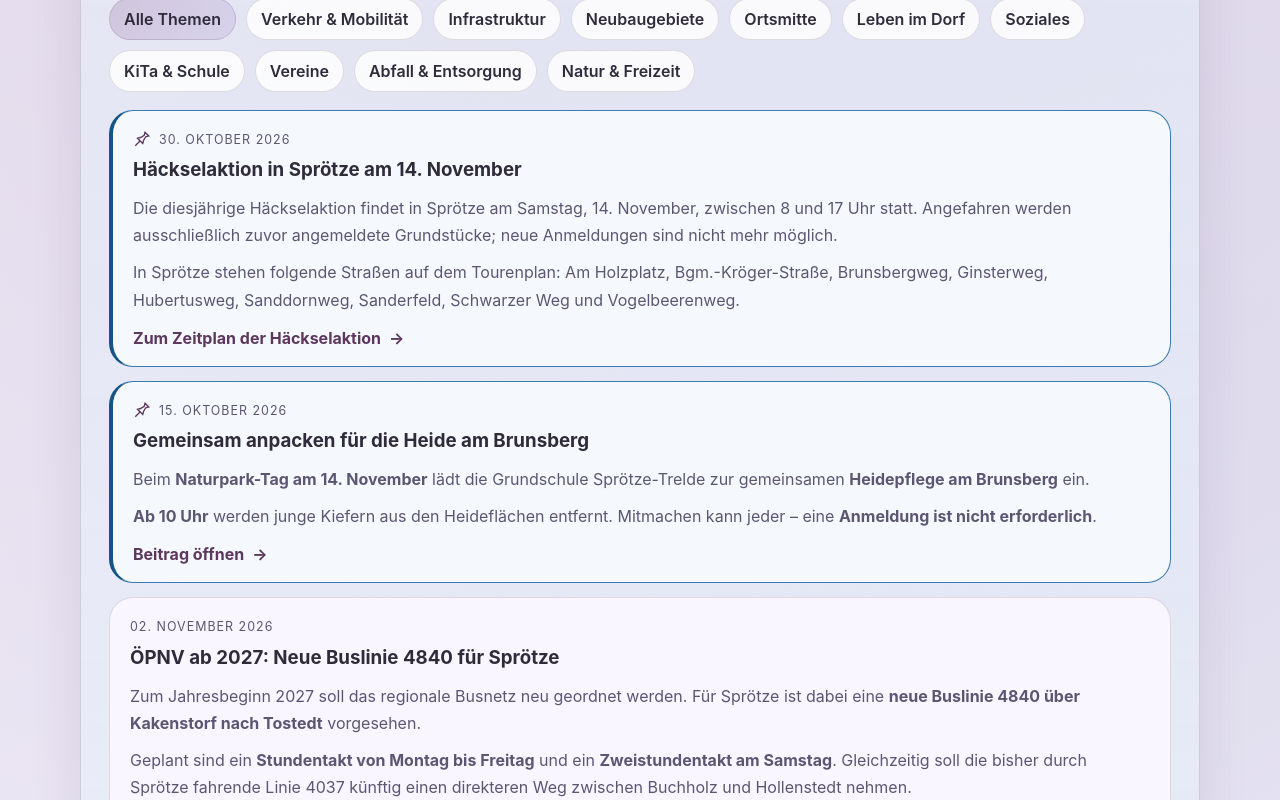
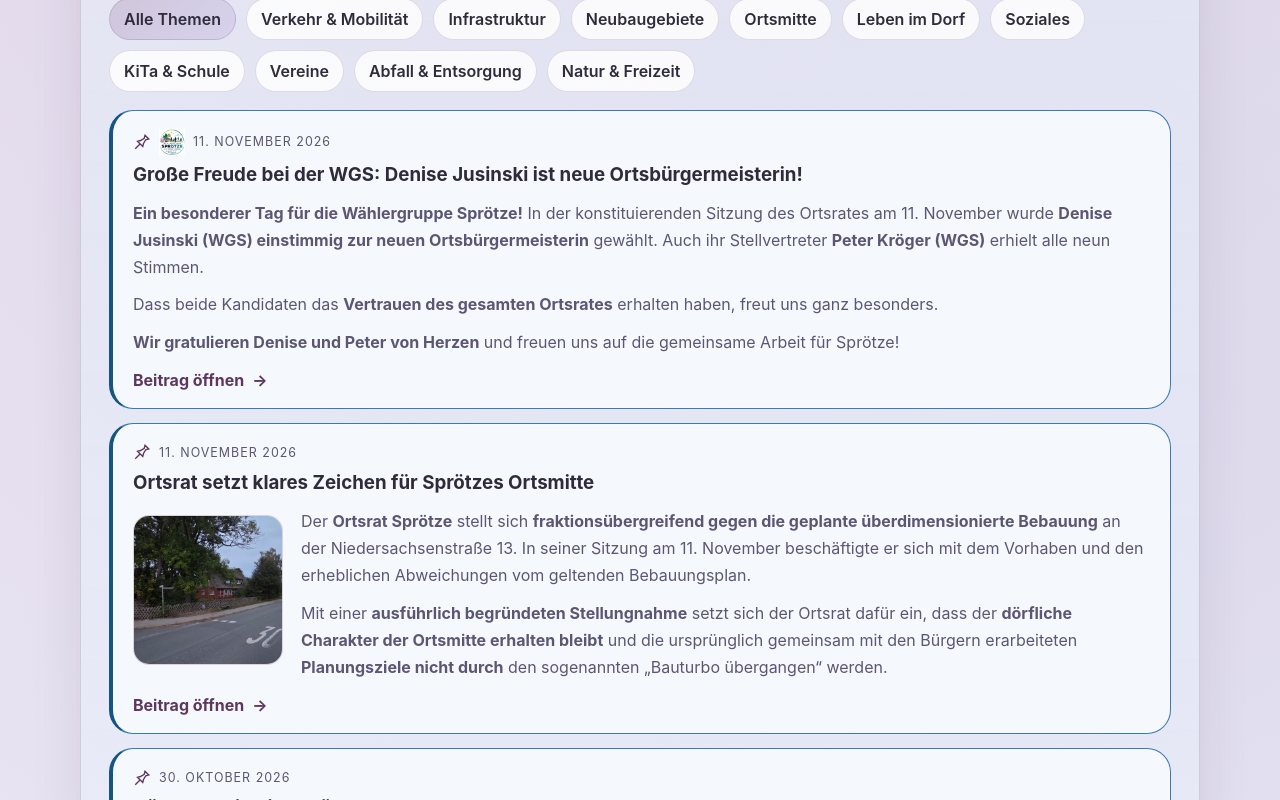
Before and after one commit to chrbucs2/waehlergruppe-sproetze, a React (Vite) app: page /sproetze-aktuell in a window 1280 px wide. Shown: the part 480-1280 px from the top of the page. Built offline with nearby package versions, Linux system fonts and the light colour scheme.

Commit message:
Add Ortsrat election and Bauturbo news
Co-authored-by: Copilot <223556219+Copilot@users.noreply.github.com>

```diff
--- a/src/data/news.ts
+++ b/src/data/news.ts
@@ -1478,5 +1478,78 @@ export const news: NewsModel[] = [
                 ],
             },
         ],
-    }
+    },
+    {
+        id: 'ortsrat-sproetze-neue-ortsbuergermeisterin-2026',
+        slug: 'ortsrat-sproetze-neue-ortsbuergermeisterin-2026',
+        title: 'Große Freude bei der WGS: Denise Jusinski ist neue Ortsbürgermeisterin!',
+        publishedAt: '2026-11-11',
+        topicIds: ['ortsrat'],
+        highlight: true,
+        badges: [{ type: 'wgs' }, { type: 'pin', endDate: '2026-11-14' }],
+        summary: [
+            '**Ein besonderer Tag für die Wählergruppe Sprötze!** In der konstituierenden Sitzung des Ortsrates am 11. November wurde **Denise Jusinski (WGS) einstimmig zur neuen Ortsbürgermeisterin** gewählt. Auch ihr Stellvertreter **Peter Kröger (WGS)** erhielt alle neun Stimmen.',
+            'Dass beide Kandidaten das **Vertrauen des gesamten Ortsrates** erhalten haben, freut uns ganz besonders. ',
+            '**Wir gratulieren Denise und Peter von Herzen** und freuen uns auf die gemeinsame Arbeit für Sprötze!',
+        ],
+        introduction: [
+            'Mit einem erfreulichen Ergebnis ist der neue Ortsrat Sprötze in die Wahlperiode 2026 bis 2031 gestartet. **Denise Jusinski und Peter Kröger von der Wählergruppe Sprötze wurden jeweils mit allen neun Stimmen** zur Ortsbürgermeisterin beziehungsweise zum stellvertretenden Ortsbürgermeister gewählt.',
+            'Für unsere Wählergruppe ist dies ein ganz besonderer Moment. Wir freuen uns über das große Vertrauen, das beide über die Fraktionsgrenzen hinweg erhalten haben.',
+        ],
+        sections: [
+            {
+                title: 'Gemeinsam Verantwortung für Sprötze übernehmen',
+                paragraphs: [
+                    'Denise Jusinski übernimmt als neue Ortsbürgermeisterin eine wichtige Aufgabe: Sie wird Sprötze repräsentieren, die Sitzungen des Ortsrates leiten und sich für die Interessen unserer Ortschaft einsetzen. Mit Peter Kröger steht ihr ein erfahrenes Ortsratsmitglied als Stellvertreter zur Seite.',
+                    'Die **einstimmige Wahl beider Kandidaten** ist ein schöner Auftakt für die neue Wahlperiode. Wir hoffen, dass dieses Miteinander auch die zukünftige Arbeit im Ortsrat prägen wird – unabhängig von Parteizugehörigkeiten und immer mit dem Blick auf das Wohl unseres Dorfes.',
+                ],
+            },
+            {
+                title: 'Herzlichen Glückwunsch und vielen Dank!',
+                paragraphs: [
+                    '**Liebe Denise, lieber Peter: Wir gratulieren euch herzlich zu eurer Wahl!**',
+                    'Wir wünschen euch viel Erfolg, Freude und eine glückliche Hand bei den kommenden Aufgaben. Wir sind stolz darauf, dass ihr beide aus unseren Reihen kommt.',
+                    'Ein herzliches Dankeschön gilt auch der bisherigen Ortsbürgermeisterin **Heidemarie Micheel** für ihren Einsatz für Sprötze.',
+                    'Wir freuen uns darauf, die Zukunft unseres Dorfes in den kommenden fünf Jahren gemeinsam mitzugestalten!',
+                ],
+            },
+        ],
+    },
+    {
+        id: 'ortsrat-sproetze-bauturbo-niedersachsenstrasse-13',
+        slug: 'ortsrat-sproetze-bauturbo-niedersachsenstrasse-13',
+        title: 'Ortsrat setzt klares Zeichen für Sprötzes Ortsmitte',
+        publishedAt: '2026-11-11',
+        highlight: true,
+        badges: [{ type: 'pin', endDate: '2026-11-14' }],
+        topicIds: ['ortsmitte'],
+        summary: [
+            'Der **Ortsrat Sprötze** stellt sich **fraktionsübergreifend gegen die geplante überdimensionierte Bebauung** an der Niedersachsenstraße 13. In seiner Sitzung am 11. November beschäftigte er sich mit dem Vorhaben und den erheblichen Abweichungen vom geltenden Bebauungsplan.',
+            'Mit einer **ausführlich begründeten Stellungnahme** setzt sich der Ortsrat dafür ein, dass der **dörfliche Charakter der Ortsmitte erhalten bleibt** und die ursprünglich gemeinsam mit den Bürgern erarbeiteten **Planungsziele nicht durch** den sogenannten „Bauturbo übergangen“ werden.',
+        ],
+        summaryImage: {
+            src: '/images/news/niedersachsenstrasse-13.jpeg',
+            alt: 'Altbestand in der Niedersachsenstrasse 13',
+        },
+        introduction: [
+            'Für das Grundstück an der Niedersachsenstraße 13 neben dem Edeka sind zwei Mehrfamilienhäuser geplant, die deutlich größer ausfallen sollen, als es der geltende Bebauungsplan erlaubt. Die Stadtverwaltung hält diese Abweichungen für vertretbar.',
+            'Der Ortsrat sieht das anders und hat seine **Bedenken fraktionsübergreifend in einer ausführlichen Stellungnahme** begründet. Dabei geht es nicht darum, neuen Wohnraum zu verhindern, sondern um eine Bebauung, die zur Sprötzer Ortsmitte passt.',
+        ],
+        sections: [
+            {
+                title: 'Gemeinsam für eine maßvolle Entwicklung',
+                paragraphs: [
+                    'Der Ortsrat erinnert daran, dass der **Bebauungsplan von 2016 unter großer Beteiligung der Sprötzer Bürger erarbeitet** wurde. Die darin festgelegten **Gebäudehöhen, Geschosszahlen und Baugrenzen sollen den dörflichen Charakter schützen**. Diese Vorgaben dürfen nach Auffassung des Ortsrates nicht ohne überzeugende Gründe aufgegeben werden.',
+                    '**Besonders erfreulich ist die gemeinsame Haltung über die politischen Grenzen hinweg.** Der Ortsrat zeigt damit, wie wichtig eine sachliche und engagierte Vertretung der Interessen Sprötzes ist.',
+                ],
+            },
+            {
+                title: 'Bedenken sollen bei der Entscheidung zählen',
+                paragraphs: [
+                    'Der Ortsrat fordert die Stadt Buchholz auf, **die beantragte Zustimmung zu den Abweichungen nicht zu erteilen**. Seine Stellungnahme soll dem zuständigen Verwaltungsausschuss vollständig vorgelegt, öffentlich zugänglich gemacht und dort durch die Ortsbürgermeisterin vertreten werden.',
+                    'Die endgültige Entscheidung liegt beim Verwaltungsausschuss. Der **Ortsrat** hat mit seiner sorgfältigen Arbeit jedoch eine wichtige **Grundlage geschaffen**, damit die **Interessen Sprötzes bei dieser Entscheidung Gehör finden**.',
+                ],
+            },
+        ],
+    },
 ];
--- a/src/data/scheduleItems.ts
+++ b/src/data/scheduleItems.ts
@@ -286,17 +286,26 @@ export const scheduleItems: ScheduleModel[] = [
         title: 'Konstituierende Sitzung des Ortsrates',
         location: 'Schützenhaus Sprötze',
         summary: [
-            'Der neu gewählte Ortsrat Sprötze kommt erstmals zusammen und schafft die organisatorischen Grundlagen für die neue Wahlperiode.',
+            'Der neue Ortsrat Sprötze hat sich konstituiert. **Denise Jusinski von der WGS** wurde mit neun Stimmen zur neuen **Ortsbürgermeisterin** gewählt.',
         ],
         introduction: [
-            'Die Sitzung markiert den Beginn der neuen Wahlperiode des Ortsrates und stellt die organisatorischen Weichen für dessen weitere Arbeit.',
+            'Am 11. November 2026 kam der neu gewählte Ortsrat Sprötze zu seiner konstituierenden Sitzung im Schützenhaus zusammen. Im Mittelpunkt standen die Wahl der Ortsbürgermeisterin und ihrer Stellvertretung sowie die organisatorischen Grundlagen für die neue Wahlperiode.',
+            '**Mit Denise Jusinski übernimmt ein Mitglied der Wählergemeinschaft Sprötze (WGS) das Amt der Ortsbürgermeisterin.**',
         ],
         sections: [
             {
-                title: 'Konstituierung des Ortsrates',
+                title: 'Denise Jusinski zur Ortsbürgermeisterin gewählt',
                 paragraphs: [
-                    'Im Mittelpunkt steht die Konstituierung des neu gewählten Ortsrates.',
-                    'Zu den wesentlichen organisatorischen Aufgaben einer neuen Wahlperiode gehören die Besetzung der vorgesehenen Funktionen und die Festlegung der Grundlagen für die weitere Arbeit des Ortsrates.',
+                    'Der Ortsrat Sprötze hat **Denise Jusinski** von der Wählergemeinschaft Sprötze (WGS) mit **neun Stimmen** zur neuen **Ortsbürgermeisterin** gewählt.',
+                    'Zum **stellvertretenden Ortsbürgermeister wurde Peter Kröger**, ebenfalls Mitglied der WGS, gewählt. Auch er erhielt neun Stimmen.',
+                ],
+            },
+            {
+                title: 'Bauturbo: Ortsrat setzt sich für eine maßvolle Entwicklung ein',
+                paragraphs: [
+                    'Ein weiteres wichtiges Thema war der sogenannte Bauturbo. Am Beispiel geplanter Bauvorhaben in Sprötze wurde deutlich, welche Bedeutung eine sorgfältige Abwägung zwischen zusätzlichem Wohnraum und dem Erhalt des gewachsenen Ortsbildes hat.',
+                    'Insbesondere beim geplanten **Bauvorhaben an der Niedersachsenstraße 13** hat der Ortsrat deutliche **Bedenken gegen weitreichende Abweichungen vom bestehenden Bebauungsplan** geäußert. Dieser wurde unter großer Beteiligung der Öffentlichkeit erarbeitet und bildet eine wichtige Grundlage für die Entwicklung der Sprötzer Ortsmitte.',
+                    'Der Ortsrat stellt sich nicht grundsätzlich gegen neuen Wohnraum, setzt sich jedoch für eine maßvolle und städtebaulich verträgliche Entwicklung ein. Gebäudehöhen, Bebauungsdichte und der dörfliche Charakter sollen dabei ebenso berücksichtigt werden wie die Interessen der Einwohnerinnen und Einwohner. Weitere Einzelheiten zu den Bauvorhaben und den Positionen des Ortsrates werden in einem gesonderten Artikel erläutert.',
                 ],
             },
         ],
```
